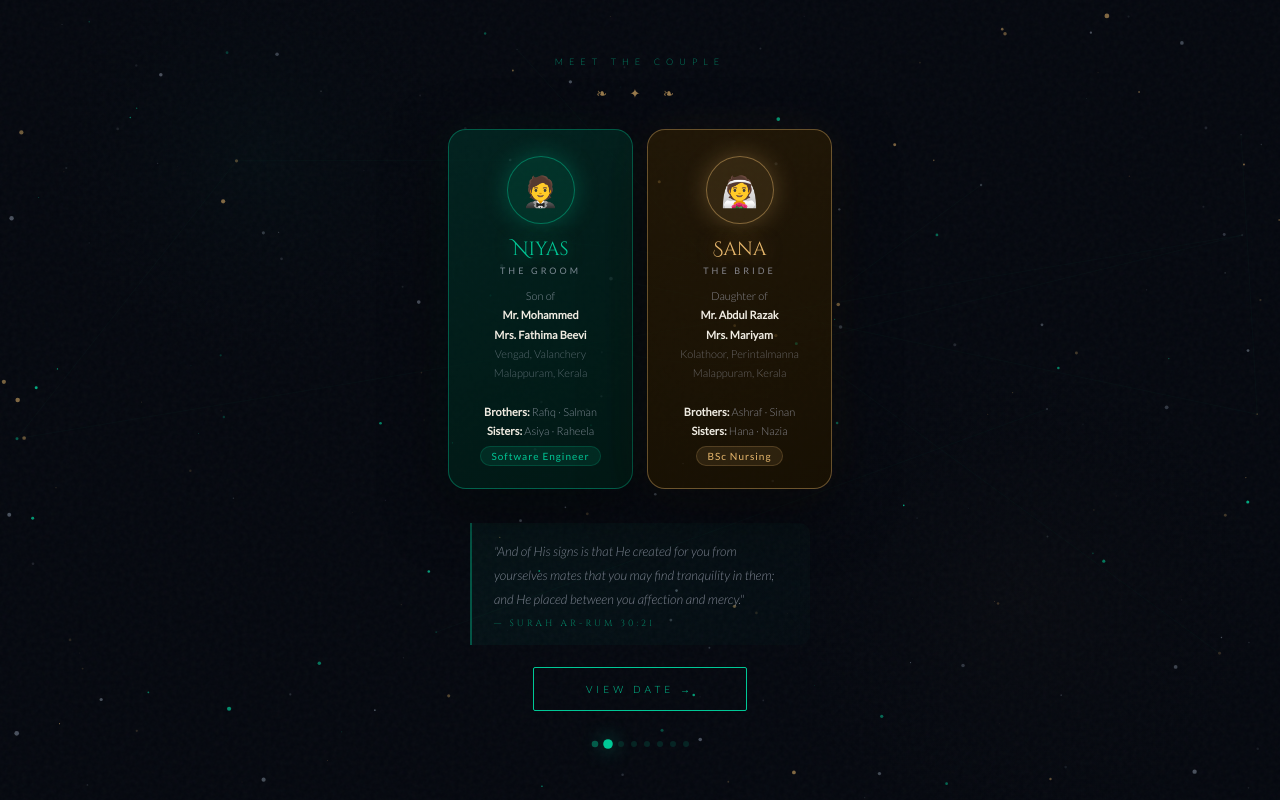
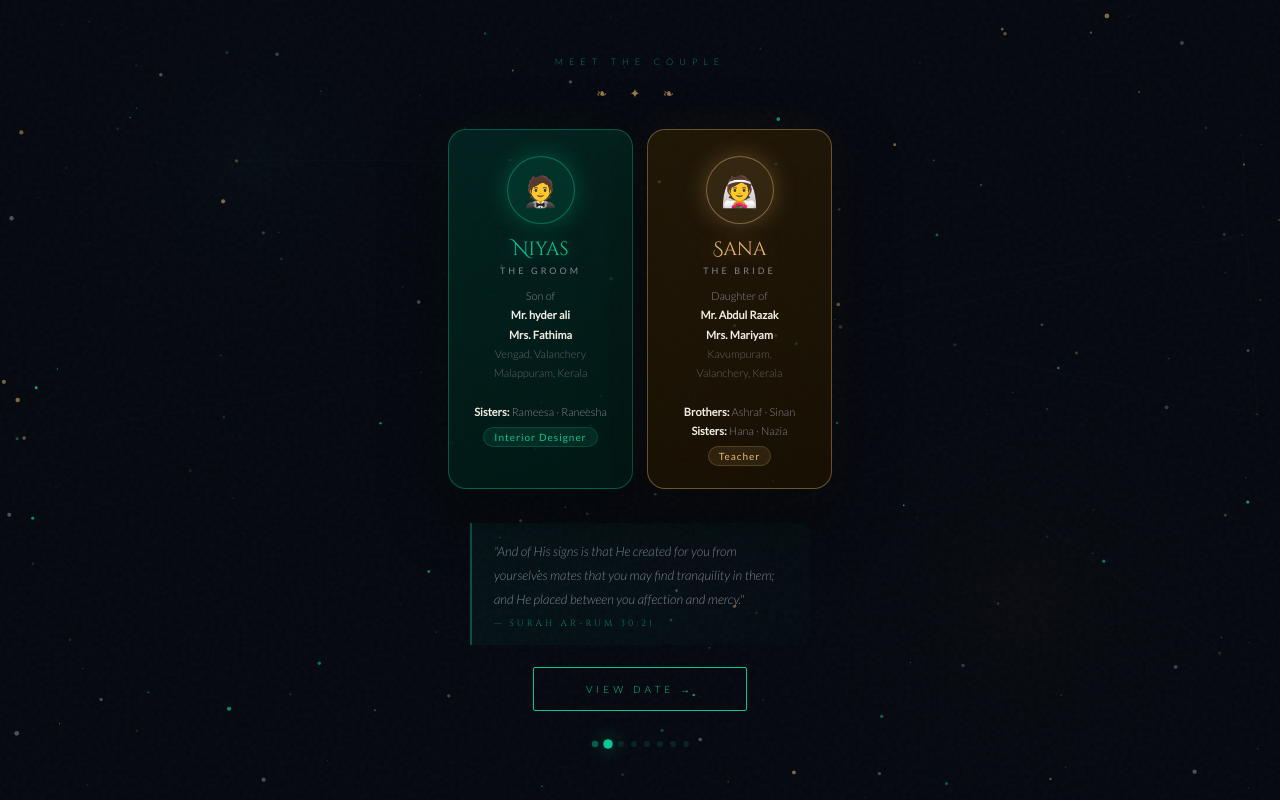
Before and after one commit to muhammedmigdad/wedding, a React (Vite) app: page / in a window 1280 px wide. Both pictures are taken after a click on the button "✉ OPEN INVITATION". Built offline with nearby package versions, Linux system fonts and the light colour scheme.

Commit message:
Initial commit for wedding  project

```diff
--- a/src/App.jsx
+++ b/src/App.jsx
@@ -631,6 +631,7 @@ function useCD(date) {
 const doWA = () => {
   const m = encodeURIComponent(
     "بِسْمِ اللَّهِ الرَّحْمَٰنِ الرَّحِيمِ\n\n" +
+    "https://wedding-7xyf.vercel.app/"+
     "✨ *You Are Cordially Invited* ✨\n\n" +
     "With the blessings of Allah ﷻ, we joyfully invite you to the Nikah of\n\n" +
     "💎 *Niyas* & *Sana* 💎\n\n" +
@@ -706,7 +707,7 @@ export default function App() {
               <h1 className="fp-names">
                 <span className="glow-em">Niyas</span>
                 <span className="fp-amp">✦ &amp; ✦</span>
-                <span className="glow-gd">Sana</span>
+                <span className="glow-gd">Sana Fathima</span>
               </h1>
 
               <div className="divl" style={{marginTop:14}}><div className="dmnd"/></div>
@@ -735,14 +736,13 @@ export default function App() {
               <div className="cc-role">The Groom</div>
               <div className="cc-det">
                 Son of<br/>
-                <strong style={{color:"var(--cream)"}}>Mr. Mohammed</strong><br/>
-                <strong style={{color:"var(--cream)"}}>Mrs. Fathima Beevi</strong><br/>
+                <strong style={{color:"var(--cream)"}}>Mr. hyder ali  </strong><br/>
+                <strong style={{color:"var(--cream)"}}>Mrs. Fathima </strong><br/>
                 <span style={{opacity:0.7}}>Vengad, Valanchery<br/>Malappuram, Kerala</span>
                 <br/><br/>
-                <strong style={{color:"var(--cream)"}}>Brothers:</strong> Rafiq · Salman<br/>
-                <strong style={{color:"var(--cream)"}}>Sisters:</strong> Asiya · Raheela
+                <strong style={{color:"var(--cream)"}}>Sisters:</strong> Rameesa · Raneesha
               </div>
-              <span className="cc-job j-em">Software Engineer</span>
+              <span className="cc-job j-em">Interior Designer</span>
             </div>
 
             {/* Bride Card */}
@@ -754,12 +754,12 @@ export default function App() {
                 Daughter of<br/>
                 <strong style={{color:"var(--cream)"}}>Mr. Abdul Razak</strong><br/>
                 <strong style={{color:"var(--cream)"}}>Mrs. Mariyam</strong><br/>
-                <span style={{opacity:0.7}}>Kolathoor, Perintalmanna<br/>Malappuram, Kerala</span>
+                <span style={{opacity:0.7}}>Kavumpuram,<br/>Valanchery, Kerala</span>
                 <br/><br/>
                 <strong style={{color:"var(--cream)"}}>Brothers:</strong> Ashraf · Sinan<br/>
                 <strong style={{color:"var(--cream)"}}>Sisters:</strong> Hana · Nazia
               </div>
-              <span className="cc-job j-gd">BSc Nursing</span>
+              <span className="cc-job j-gd">Teacher</span>
             </div>
           </div>
 
```
